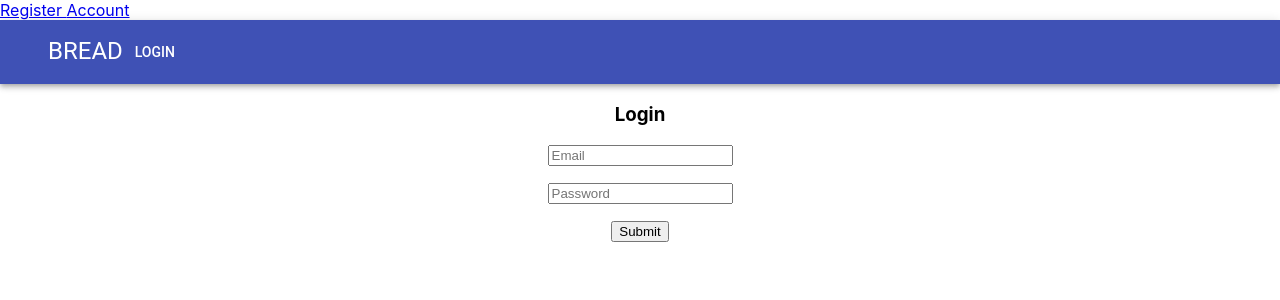
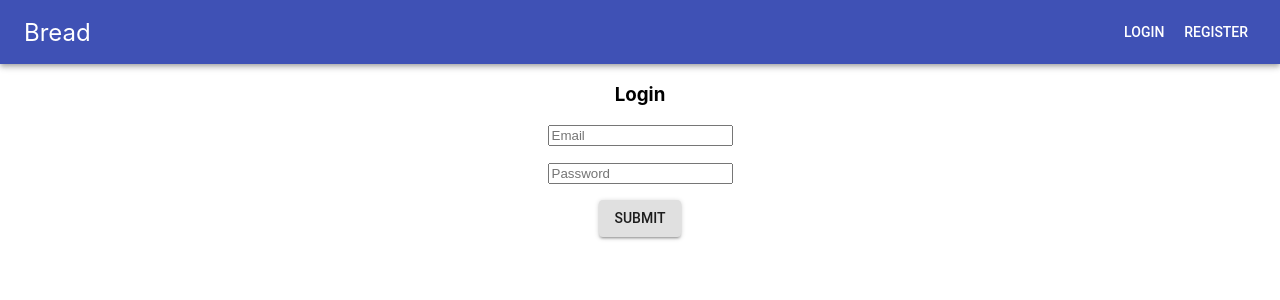
Before and after one commit to fizzleRaider7645/bread, a React (Create React App) app in the folder client/: page /login in a window 1280 px wide. Shown: the top 300 px of the page. Built offline with nearby package versions, Linux system fonts and the light colour scheme; no server answers.

Commit message:
add material-ui submit button to both the Login and Register components

```diff
--- a/client/src/App.js
+++ b/client/src/App.js
@@ -7,7 +7,7 @@ import User from './containers/User'
 import Auth from './modules/Auth';
 import { unsetUser } from './actions/User'
 import { API_URL } from './actions/ApiUrl';
-import Navbar from './components/Navbar'
+import Navbar from './material-ui/Navbar'
 import './App.css';
 
 class App extends Component {
@@ -81,8 +81,8 @@ class App extends Component {
     return (
       <Router>
         {/* <Link to="/login">Login </Link> */}
-        <Link to="/register">Register </Link>
-        <Link to="/account">Account </Link>
+        {/* <Link to="/register">Register </Link> */}
+        {/* <Link to="/account">Account </Link> */}
         {/* <button onClick={this.handleLogOut}>Log Out</button> */}
         <React.Fragment>
         {/* <h1 className="AppTitle" >*Bread* Expense Tracker</h1> */}
--- a/client/src/components/Navbar.js
+++ /dev/null
@@ -1,34 +0,0 @@
-import React from 'react'
-import AppBar from '@material-ui/core/AppBar';
-import Toolbar from '@material-ui/core/Toolbar';
-import Typography from '@material-ui/core/Typography';
-import Button from '@material-ui/core/Button';
-import IconButton from '@material-ui/core/IconButton';
-import { Link } from 'react-router-dom';
-
-const NavBar = props => {
-    let logInButton;
-    let logOutButton;
-    if(props.userAuth) {
-        logOutButton = <Button onClick={ props.handleLogOut } color="inherit">Logout</Button>
-    } else {
-        logInButton = <Button component={ Link } to="/login" color="inherit">Login</Button>
-    }
-
-    return (
-    <React.Fragment>
-      <AppBar position="static">
-        <Toolbar>
-          <IconButton color="inherit" aria-label="Menu">
-          </IconButton>
-          <Typography variant="h5" color="inherit" >
-            BREAD
-          </Typography>
-          {logInButton}
-          {logOutButton}
-        </Toolbar>
-      </AppBar>
-    </React.Fragment>
-  )
-}
-export default NavBar
--- a/client/src/containers/Login.js
+++ b/client/src/containers/Login.js
@@ -2,6 +2,7 @@ import React, { Component } from 'react';
 import '../App.css';
 import { connect } from 'react-redux'
 // import { login } from '../actions/App'
+import ContainedButton from '../material-ui/SubmitButton'
 
 class Login extends Component {
     constructor() {
@@ -20,13 +21,15 @@ class Login extends Component {
     }
 
     render() {
+        let submitButton;
         return (
             <div className="LoginContainter">
                 <form onSubmit={(event) => this.props.handleLoginSubmit(event, this.state)} className="LoginForm">
                     <h3 className="LoginHeader">Login</h3>
                     <p><input onChange={this.handleChange} placeholder="Email" name="email" value={this.state.email}></input></p>
                     <p><input onChange={this.handleChange} placeholder="Password" name="password" value={this.state.password}></input></p>
-                    <button type="submit">Submit</button>
+                    {/* <button type="submit">Submit</button> */}
+                    <ContainedButton class={"submit"}/>
                 </form>
             </div>
         )
--- a/client/src/containers/Register.js
+++ b/client/src/containers/Register.js
@@ -1,5 +1,6 @@
 import React, { Component } from 'react';
 import '../App.css';
+import ContainedButton from '../material-ui/SubmitButton'
 
 class Register extends Component {
     constructor() {
@@ -24,7 +25,8 @@ class Register extends Component {
                     <h3 className="RegisterHeader">Register</h3>
                     <p><input onChange={this.handleChange} placeholder="Email" name="email" value={this.state.email}></input></p>
                     <p><input onChange={this.handleChange} placeholder="Password" name="password" value={this.state.password}></input></p>
-                    <button type="submit">Submit</button>
+                    {/* <button type="submit">Submit</button> */}
+                    <ContainedButton class={"submit"}/>
                 </form>
             </div>
         )
--- /dev/null
+++ b/client/src/material-ui/Navbar.js
@@ -0,0 +1,57 @@
+import { Link } from 'react-router-dom';
+import React from 'react';
+import PropTypes from 'prop-types';
+import { withStyles } from '@material-ui/core/styles';
+import AppBar from '@material-ui/core/AppBar';
+import Toolbar from '@material-ui/core/Toolbar';
+import Typography from '@material-ui/core/Typography';
+import Button from '@material-ui/core/Button';
+import IconButton from '@material-ui/core/IconButton';
+
+const styles = {
+  root: {
+    flexGrow: 1,
+  },
+  grow: {
+    flexGrow: 1,
+  },
+  menuButton: {
+    marginLeft: -12,
+    marginRight: 20,
+  },
+};
+
+function Navbar(props) {
+  const { classes } = props;
+  let logInButton;
+  let logOutButton;
+  let registerButton;
+    if(props.userAuth) {
+        logOutButton = <Button onClick={ props.handleLogOut } color="inherit">Logout</Button>
+    } else {
+        registerButton = <Button component={ Link } to="/register" color="inherit">Register</Button>
+        logInButton = <Button component={ Link } to="/login" color="inherit">Login</Button>
+    }
+  return (
+    <div className={classes.root}>
+      <AppBar position="static">
+        <Toolbar>
+          <IconButton className={classes.menuButton} component={ Link } to="/account" color="inherit" aria-label="Menu">
+            Bread
+          </IconButton>
+          <Typography variant="h6" color="inherit" className={classes.grow}>
+          </Typography>
+          {logInButton}
+          {logOutButton}
+          {registerButton}
+        </Toolbar>
+      </AppBar>
+    </div>
+  );
+}
+
+Navbar.propTypes = {
+  classes: PropTypes.object.isRequired,
+};
+
+export default withStyles(styles)(Navbar);
--- /dev/null
+++ b/client/src/material-ui/SubmitButton.js
@@ -0,0 +1,29 @@
+import React from 'react';
+import PropTypes from 'prop-types';
+import { withStyles } from '@material-ui/core/styles';
+import Button from '@material-ui/core/Button';
+
+const styles = theme => ({
+  button: {
+    margin: theme.spacing.unit,
+  },
+  input: {
+    display: 'none',
+  },
+});
+
+function ContainedButton(props) {
+  return (
+    <React.Fragment>
+      <Button label="submit" type="submit" variant="contained" className={props.class}>
+        {props.class}
+      </Button>
+    </React.Fragment>
+  );
+}
+
+ContainedButton.propTypes = {
+  classes: PropTypes.object.isRequired,
+};
+
+export default withStyles(styles)(ContainedButton);
```
